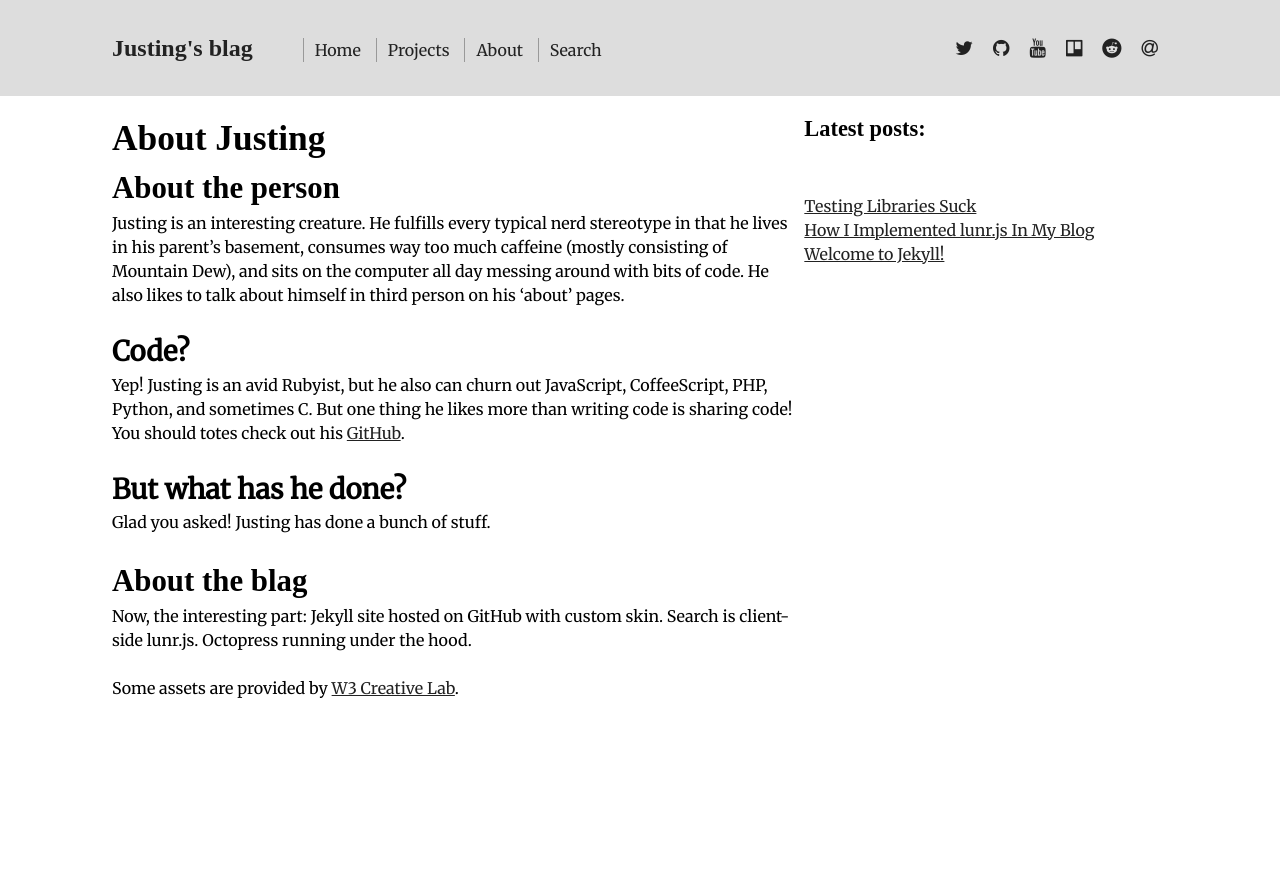
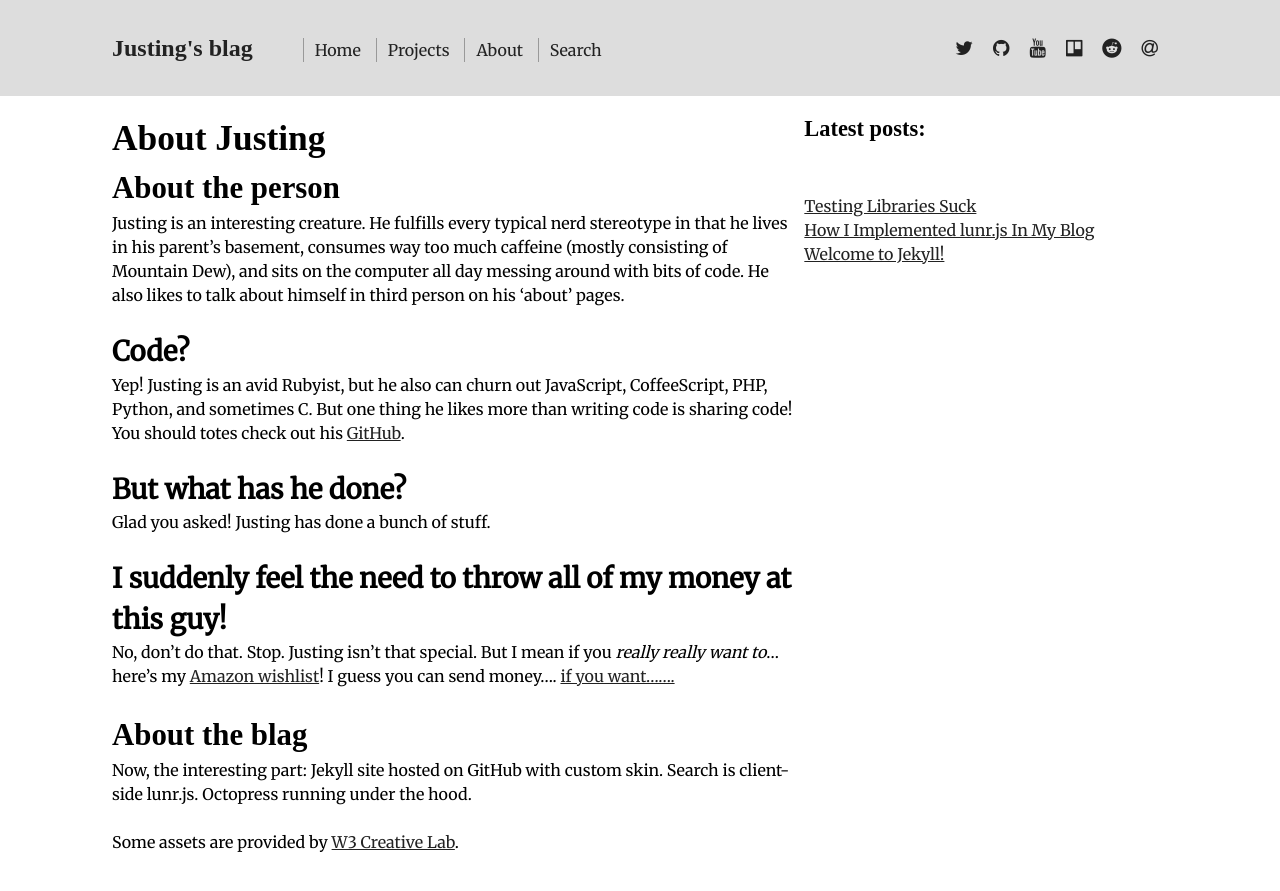
Before and after one commit to sapslaj/sapslaj.github.io, a Jekyll site: the page built from about.md, in a window 1280 px wide. Shown: the top 891 px of the page. Built offline with Jekyll 4.4.1, drawn with Linux system fonts in a browser that asks for light colours; nearby versions of some CDN libraries; some web fonts are replaced; Markdown is read by kramdown in place of the engine named in the settings; comment, search, counter and statistics services are not loaded.

Commit message:
Shamelessly adding a donate link. #ebegging

```diff
--- a/about.md
+++ b/about.md
@@ -15,6 +15,9 @@ Yep! Justing is an avid Rubyist, but he also can churn out JavaScript, CoffeeScr
 ### But what has he done?
 Glad you asked! Justing has done a bunch of stuff.
 
+### I suddenly feel the need to throw all of my money at this guy!
+No, don't do that. Stop. Justing isn't that special. But I mean if you _really really want to_... here's my [Amazon wishlist](http://amzn.com/w/23R9C0S01Q1VL)! I guess you can send money.... [if you want.......](https://www.paypal.com/cgi-bin/webscr?cmd=_donations&business=saps%2elaj%40gmail%2ecom&lc=US&item_name=donate%20all%20your%20%24%24%24%24%20to%20sapslaj%20cuz%20hes%20a%20good%20guy&no_note=0&currency_code=USD&bn=PP%2dDonationsBF%3abtn_donate_LG%2egif%3aNonHostedGuest)
+
 ## About the blag
 Now, the interesting part: Jekyll site hosted on GitHub with custom skin. Search is client-side lunr.js. Octopress running under the hood.
 
```
